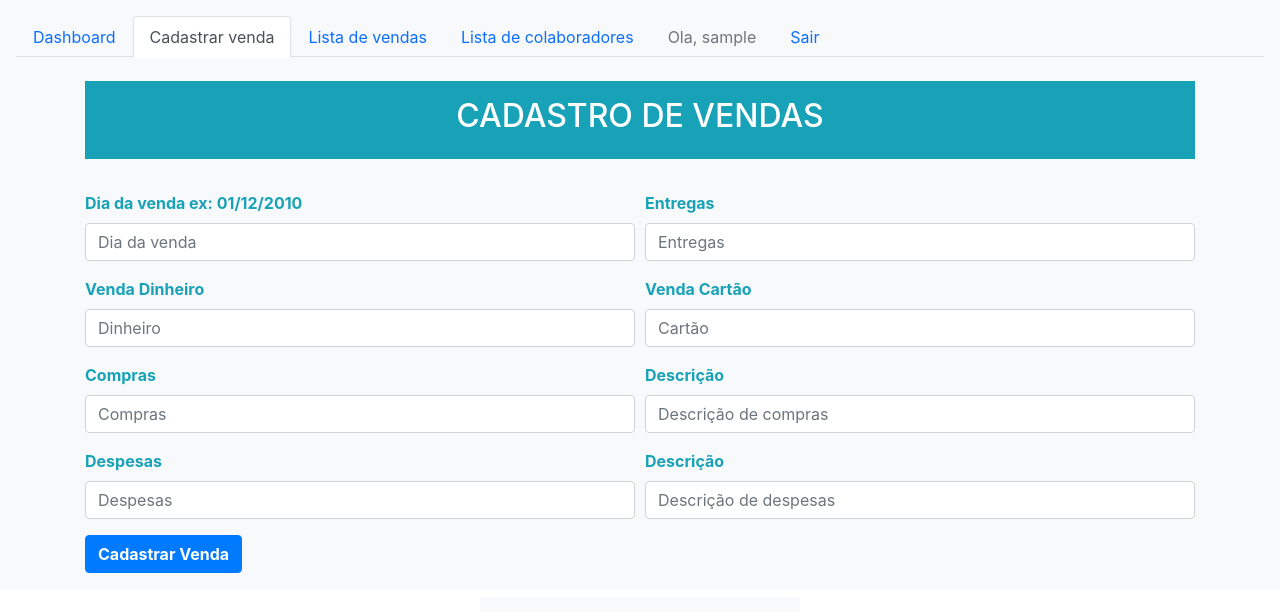
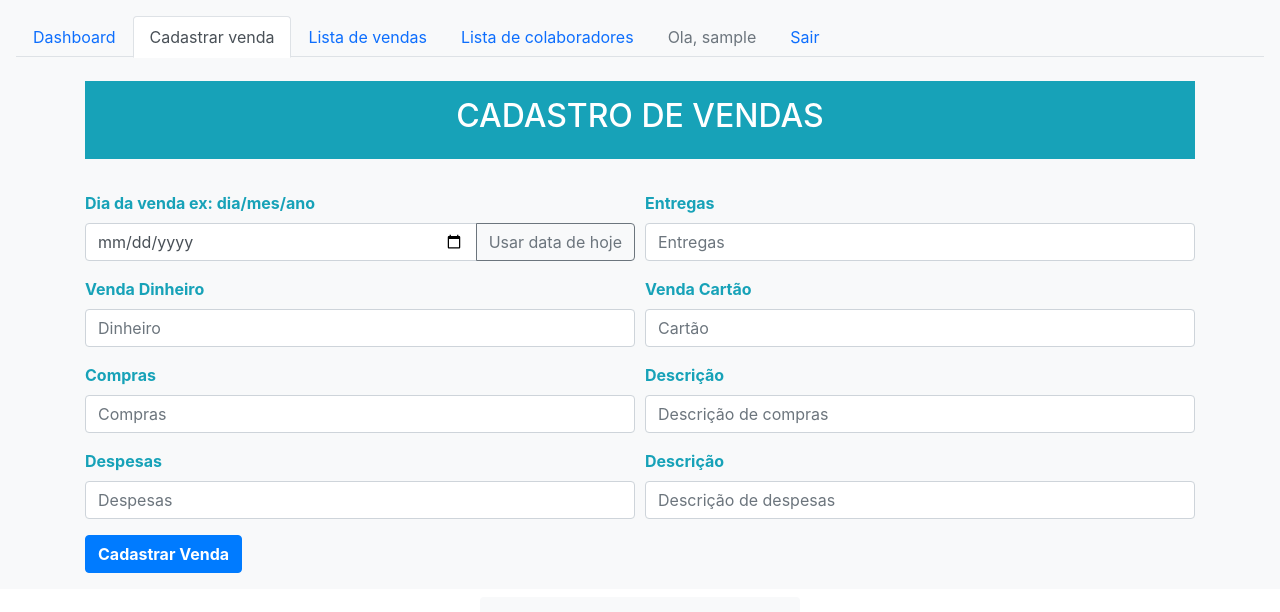
Before and after one commit to paulo9405/gestao_acai_django, a Django app: page /venda_create/ in a window 1280 px wide. Shown: the top 612 px of the page. Run offline with Django 3.2, Linux system fonts and the light colour scheme; the visitor is signed in with stand-in values (Sample User, id 1); some libraries are stand-ins or nearby versions.

Commit message:
adicionando calendario

```diff
--- a/core/templates/core/venda_form.html
+++ b/core/templates/core/venda_form.html
@@ -48,15 +48,30 @@
 		{% csrf_token %}
 		<div class="form-row font-weight-bold text-info">
     <div class="col-md-6 mb-3">
-				<label for="id_dia_da_venda" >Dia da venda ex: 01/12/2010</label>
-				<input type="text" name="dia_da_venda" class="form-control" id="validationDefault03" placeholder="Dia da venda" required>
+        <label for="id_dia_da_venda">Dia da venda ex: dia/mes/ano</label>
+
+        <!-- 🔹 Campo da data + botão "Usar data de hoje" -->
+        <div class="input-group">
+            <input type="date"
+                   name="dia_da_venda"
+                   class="form-control"
+                   id="id_dia_da_venda"
+                   placeholder="Dia da venda"
+                   required>
+            <div class="input-group-append">
+                <button type="button" id="hoje-btn" class="btn btn-outline-secondary">
+                    Usar data de hoje
+                </button>
+            </div>
+        </div>
     </div>
 
     <div class="col-md-6 mb-3 font-weight-bold">
         <label for="id_quantidade_entregas">Entregas</label>
-				<input type="text" name="quantidade_entregas" class="form-control" id="validationDefault03" placeholder="Entregas" required>
+        <input type="text" name="quantidade_entregas" class="form-control" id="id_quantidade_entregas" placeholder="Entregas" required>
     </div>
 </div>
+
 		<div class="form-row text-info">
 			<div class="col-md-6 mb-3 font-weight-bold ">
 				<label for="id_venda_dinheiro">Venda Dinheiro</label>
@@ -91,4 +106,21 @@
 	</form>
 
 </div>
+
+<script>
+document.addEventListener('DOMContentLoaded', () => {
+  const btnHoje = document.getElementById('hoje-btn');
+  const campoData = document.getElementById('id_dia_da_venda');
+
+  btnHoje.addEventListener('click', () => {
+    const hoje = new Date();
+    const yyyy = hoje.getFullYear();
+    const mm = String(hoje.getMonth() + 1).padStart(2, '0');
+    const dd = String(hoje.getDate()).padStart(2, '0');
+    campoData.value = `${yyyy}-${mm}-${dd}`;
+  });
+});
+</script>
+
+
 {% endblock  %}
```
Lines whose indentation alone changed are shown as unchanged.
